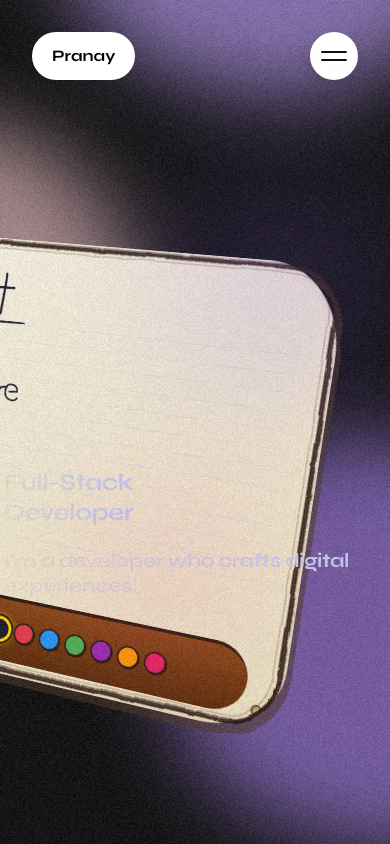
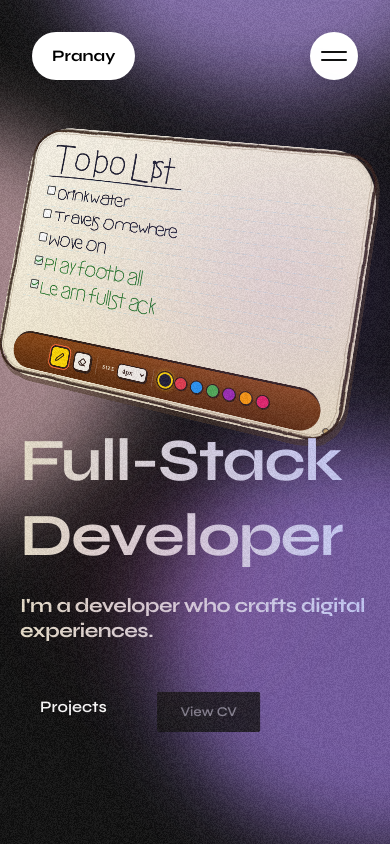
Before and after one commit to prasad-pranay/portfolio-modern, a React (Vite) app: page / in a window 390 px wide. Built offline with nearby package versions, Linux system fonts and the light colour scheme; grey boxes are pictures that could not be loaded.

Commit message:
for phone

```diff
--- a/src/pages/Hero.jsx
+++ b/src/pages/Hero.jsx
@@ -134,15 +134,15 @@ const Hero = ({ setCurrentSetterTab, setShowPortfolio, showLeftside }) => {
   return (
     <section id="home"
       data-scroll-section
-      className='min-h-screen relative flex flex-col items-start justify-center pt-15 px-1 sm:px-5 lg:px-0 overflow-hidden'>
+      className='min-h-screen relative flex flex-col items-start justify-center pt-15 pl-5 sm:pl-0 px-1 sm:px-5 lg:px-0 overflow-hidden'>
       <div data-scroll data-scroll-repeat data-scroll-call="home" className='h-[250px] sm:h-0' />
       {/* lets meet button */}
       {/* <SectionTitle title="Hey!" /> */}
       {/* big info */}
       <motion.h1 initial={{ y: 30, opacity: 0 }} whileInView={{ y: 0, opacity: 1 }} exit={{ y: 30, opacity: 0 }} viewport={{ once: false, amount: .5 }} transition={{ ease: "easeInOut", duration: 1 }}
-        className={`flex flex-col z-[100] text-2xl sm:text-4xl md:text-5xl lg:text-9xl leading-tight tracking-tight font-bold syne-font relative ${textGradientClass} `}>
-          <span>Full-Stack</span>
-          <span>Developer</span>
+        className={` ${showLeftside?"xl:mt-0 lg:mt-40":"sm:mt-80 md:mt-0 md:w-[50%]"}  flex flex-col z-[100] text-6xl sm:text-7xl md:text-8xl lg:text-8xl xl:text-9xl leading-tight tracking-tight font-bold syne-font relative ${textGradientClass} `}>
+          Full-Stack
+          Developer
        </motion.h1>
       <motion.h1 initial={{ y: 30, opacity: 0 }} whileInView={{ y: 0, opacity: 1 }} exit={{ y: 30, opacity: 0 }} viewport={{ once: false, amount: .5 }} transition={{ ease: "easeInOut", duration: 1 }}
         className={`flex flex-col z-[100] text-xl mt-5 leading-tight tracking-tight font-bold syne-font relative ${textGradientClass} `}>
@@ -164,7 +164,7 @@ experiences.
         </motion.button>
       </div>
 
-    <div className={`absolute  transition duration-400 ${showLeftside ? "scale-50 right-0 translate-x-1/6":"scale-80 right-5"}`} style={{ perspective: "1000px" }}>
+    <div className={`absolute transition-all duration-400 ${showLeftside ? "scale-40 xl:scale-50 xl:top-[unset] -top-1/8 xl:right-0 right-1/8 xl:translate-x-1/6":"xl:translate-x-0 xl:scale-80 translate-x-[220px] sm:translate-x-1/5 scale-50 sm:scale-50 md:right-0 xl:right-5 md:top-[unset] top-0 sm:-top-[50px] right-1/5"}`} style={{ perspective: "1000px" }}>
       <CartoonWhiteboard/>
     </div>
 
--- a/src/pages/LeftCard.jsx
+++ b/src/pages/LeftCard.jsx
@@ -222,10 +222,10 @@ const LeftCard = ({ showLeftside, setShowleftside, chatHistory, setChatHistory }
 
         {/* middle */}
         <div className='pl-5 pr-1 h-full overflow-hidden flex flex-col relative'>
-          {Object.keys(chatHistory).length>0 && <>
+          {/* {Object.keys(chatHistory).length>0 && <>
           <motion.img initial={{scale:0}} animate={{scale:1}} src='/darkbg.jpg' className='w-full h-full absolute left-0 pointer-events-none hidden dark:block' />
           <motion.img initial={{scale:0}} animate={{scale:1}} src='/lightbg.jpg' className='w-full h-full absolute left-0 pointer-events-none block dark:hidden' />
-          </>}
+          </>} */}
           {/* initial */}
           {Object.keys(chatHistory).length == 0 ? <div className='flex flex-col justify-center h-full'>
             <div className='relative h-50 flex flex-col items-center justify-center'>
```
